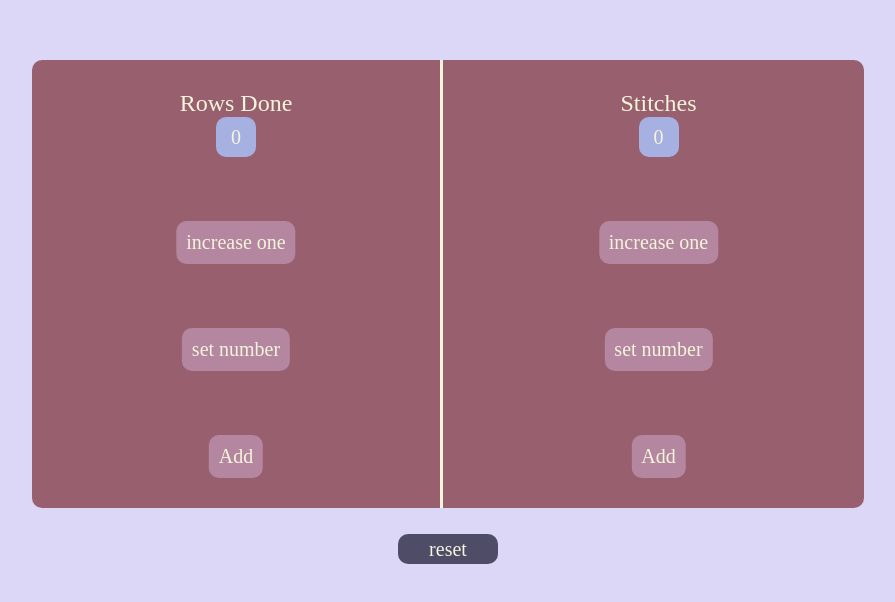
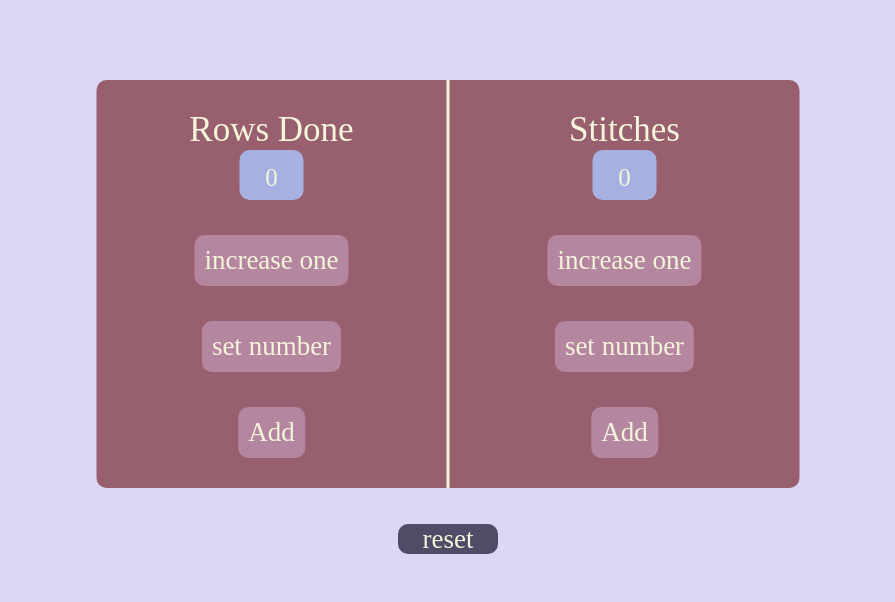
Before and after one commit to Nemo97-76/crochetCounter, a React (Vite) app: page / in a window 1280 px wide. Shown: the part 116-718 px from the top of the page, without its empty margins (192-1087 px from the left). Built offline with nearby package versions, Linux system fonts and the light colour scheme; a web font is replaced by a local one.

Commit message:
1.changing project title 2.make the css styles better

```diff
--- a/index.html
+++ b/index.html
@@ -9,7 +9,7 @@
     <link rel="preconnect" href="https://fonts.gstatic.com" crossorigin>
     <link href="https://fonts.googleapis.com/css2?family=Solitreo&display=swap" rel="stylesheet">
 
-    <title>crochet counter</title>
+    <title>crochet helper</title>
   </head>
   <body>
     <div id="root"></div>
--- a/src/App.css
+++ b/src/App.css
@@ -1,84 +1,89 @@
-*{
+* {
   margin: 0;
-    padding: 0;}
-body{
+  padding: 0;
+}
+body {
   background-color: #dcd6f7;
 }
-.container{
+.container {
   position: absolute;
   top: 50%;
   left: 50%;
   transform: translate(-50%, -50%);
-    background-color:#985f6f ;
-height: max-content;
-width:65%;
+  background-color: #985f6f;
   border-radius: 10px;
   display: grid;
   grid-template-columns: repeat(2, 1fr);
   grid-template-rows: 1fr;
-gap: 10px;
 }
-h2{
+h2 {
   text-transform: capitalize;
   color: #f5f5dc;
   text-align: center;
-font-size: 3vh;
+  font-size: 35px;
   font-family: "Solitreo", cursive;
   font-weight: 400;
   font-style: normal;
 }
-.rows{
+.rows {
   border-right: #f5f5dc 3px solid;
 }
-.stitches,.rows{
+.stitches,
+.rows {
   padding: 30px 0;
+  width: 350px;
+  display: flex;
+  flex-direction: column;
+  justify-content: center;
 }
-.count{
-    width: 5vh;
+.count {
+  min-width: 50px;
+  min-height: 50px;
+  width: 5vw;
   height: 5vh;
   border-radius: 10px;
   background-color: #a6b1e1;
   margin: auto;
   color: #f5f5dc;
   text-align: center;
-    font-size: 2.5vh;
+  font-size: 25px;
   font-family: "Solitreo", cursive;
   font-weight: 400;
   font-style: normal;
-    line-height: 5vh;
+  line-height: 55px;
 }
-.button{
+.button {
   width: fit-content;
   border: none;
   background-color: #b4869f;
   color: #f5f5dc;
-    font-size: 2.5vh;
+  font-size: 27px;
   font-family: "Solitreo", cursive;
   font-weight: 400;
   font-style: normal;
   padding: 10px;
   border-radius: 10px;
   cursor: pointer;
-margin-top: 5vw;
+  margin-top: 35px;
   margin-left: 50%;
   transform: translateX(-50%);
 }
-.reset{
+.reset {
   background-color: #4e4c67;
   width: 100px;
   height: 30px;
-    font-size: 2.5vh;
+  font-size: 27px;
   font-family: "Solitreo", cursive;
-    font-family: 400;
+  font-weight: 400;
   font-style: normal;
   color: #f5f5dc;
   border-radius: 10px;
   cursor: pointer;
-    position: fixed;
-    bottom: 15vh;
+  text-align: center;
+  border: none;
+  position: absolute;
+    top: 80vh;
     left: 50%;
-    transform: translateX(-50%);
-text-align: center;
-line-height: 30px;
-border: none;
+    transform: translate(-50%);
+
 }
```
Lines whose indentation alone changed are shown as unchanged.
